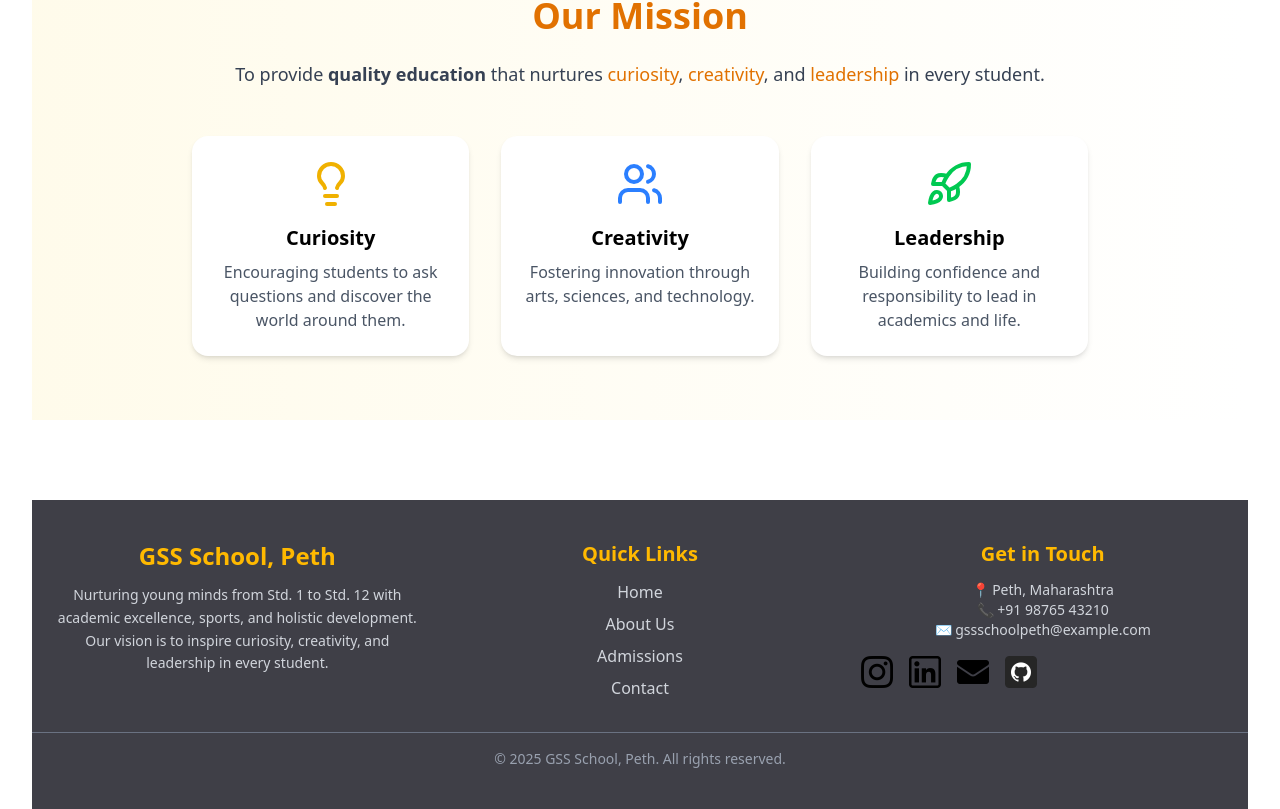
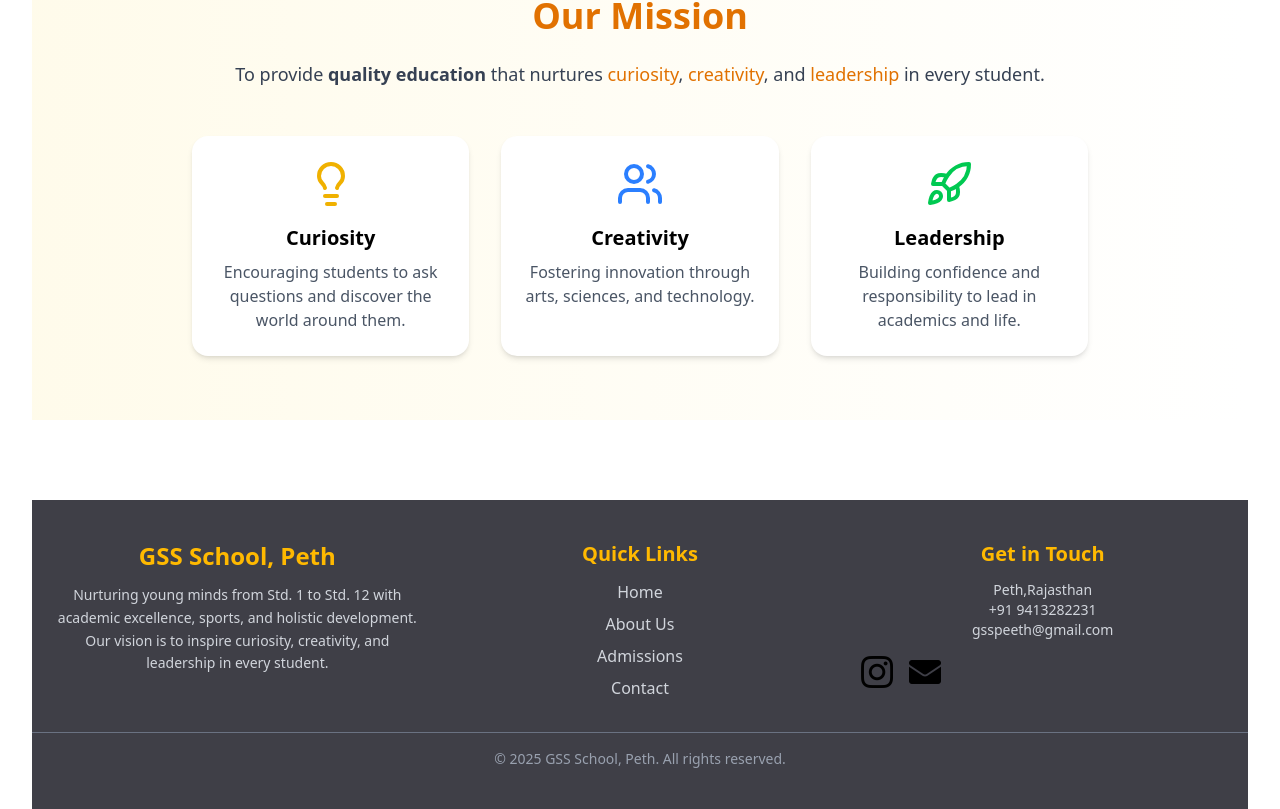
Before and after one commit to amitk2003/Rajasthan-government-school, a React (Vite) app in the folder frontend/: page / in a window 1280 px wide. Shown: the part 856-1665 px from the top of the page. Built offline with nearby package versions, Linux system fonts and the light colour scheme.

Commit message:
files added

```diff
--- a/frontend/src/components/Footer/Footer.jsx
+++ b/frontend/src/components/Footer/Footer.jsx
@@ -35,24 +35,19 @@ export default function Footer() {
         {/* Contact + Socials */}
         <div>
           <h2 className="text-xl font-semibold text-amber-400 mb-3">Get in Touch</h2>
-          <p className="text-gray-300 text-sm">📍 Peth, Maharashtra</p>
-          <p className="text-gray-300 text-sm">📞 +91 98765 43210</p>
-          <p className="text-gray-300 text-sm">✉️ gssschoolpeth@example.com</p>
+          <p className="text-gray-300 text-sm"> Peth,Rajasthan </p>
+          <p className="text-gray-300 text-sm">+91 9413282231</p>
+          <p className="text-gray-300 text-sm"> gsspeeth@gmail.com</p>
 
           {/* Socials */}
           <div className="mt-4 flex space-x-4">
-            <Link to="https://www.instagram.com/amitkumar.6788/">
+            <Link to="https://www.instagram.com/gsss.peeth_1904/#">
               <img src={instagram} alt="Instagram" className="w-8 h-8 hover:scale-110 transition" />
             </Link>
-            <Link to="https://www.linkedin.com/in/amit-kumar-a5059624b/">
-              <img src={LinkedIn} alt="LinkedIn" className="w-8 h-8 hover:scale-110 transition" />
-            </Link>
-            <Link to="mailto:amitk200703@gmail.com">
+            <Link to="mailto: gsspeeth@gmail.com">
               <img src={email} alt="Email" className="w-8 h-8 hover:scale-110 transition" />
             </Link>
-            <Link to="https://github.com/amitk2003">
-              <img src={github} alt="GitHub" className="w-8 h-8 hover:scale-110 transition" />
-            </Link>
+
           </div>
         </div>
       </div>
```
